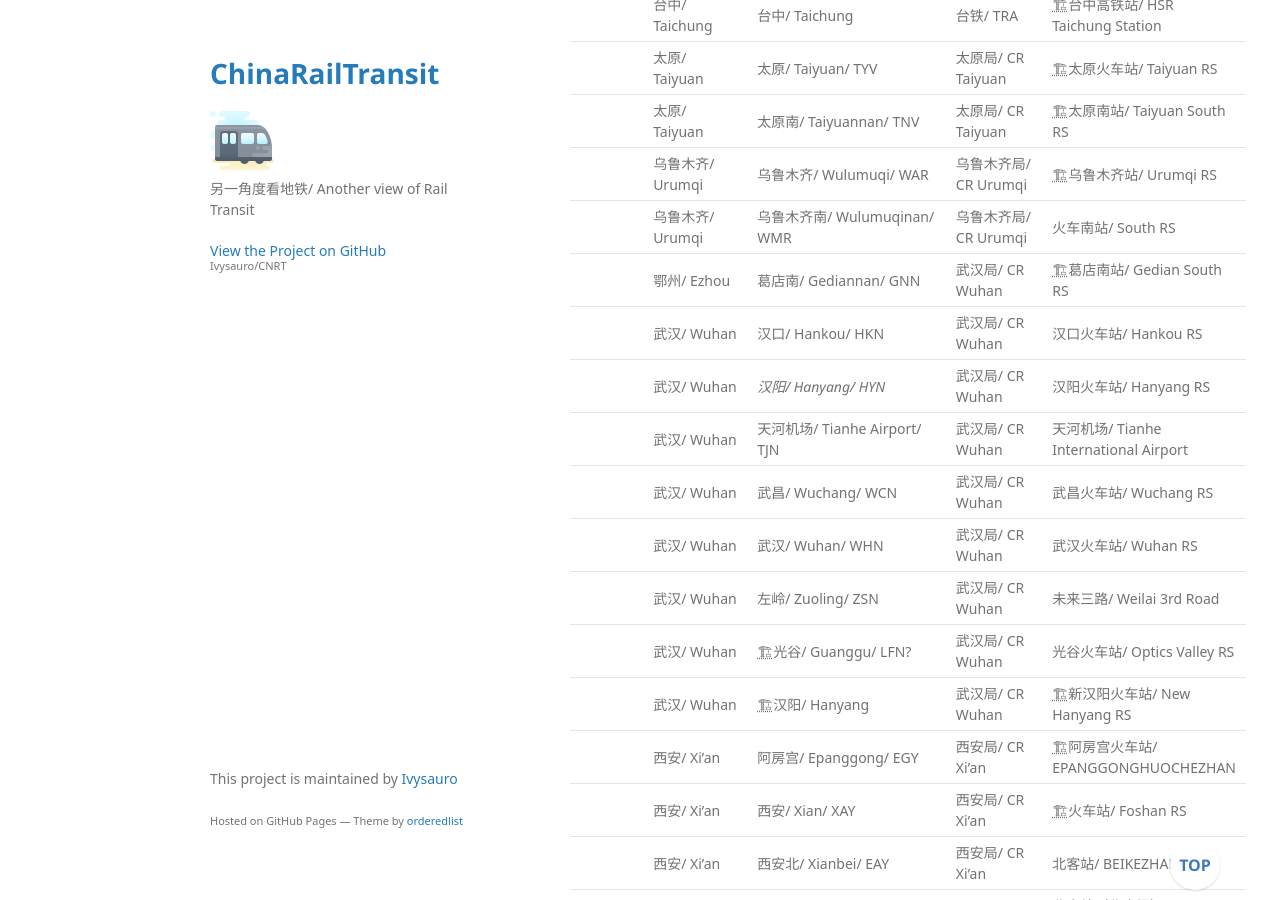
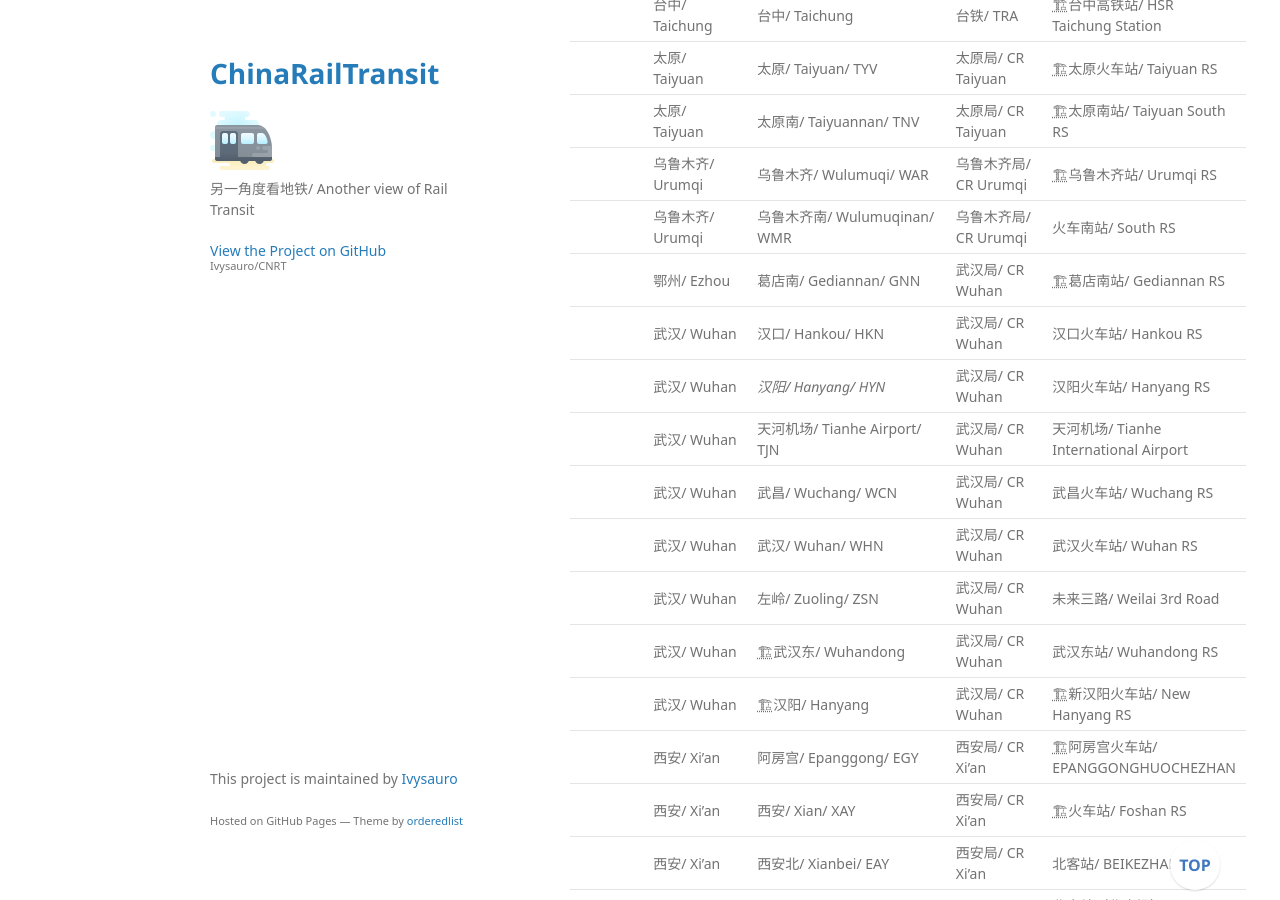
Before and after one commit to Ivysauro/CNRT, a Jekyll site: the page built from data/Rail-Rail.md, in a window 1280 px wide and 900 px high, scrolled down 12183 px. Built offline with Jekyll 4.4.1, drawn with Linux system fonts in a browser that asks for light colours; some web fonts are replaced; our own code applies the rules of GitHub Pages for plain Markdown files; a script that is not in the unit is left out.

Commit message:
🍊更新武汉数据

```diff
--- a/data/Rail-Rail.md
+++ b/data/Rail-Rail.md
@@ -236,14 +236,14 @@
 |  | 太原/ Taiyuan | 太原南/ Taiyuannan/ TNV | 太原局/ CR Taiyuan | 🏗太原南站/ Taiyuan South RS |
 |  | 乌鲁木齐/ Urumqi | 乌鲁木齐/ Wulumuqi/ WAR | 乌鲁木齐局/ CR Urumqi | 🏗乌鲁木齐站/ Urumqi RS |
 |  | 乌鲁木齐/ Urumqi | 乌鲁木齐南/ Wulumuqinan/ WMR | 乌鲁木齐局/ CR Urumqi | 火车南站/ South RS |
-|  | 鄂州/ Ezhou | 葛店南/ Gediannan/ GNN | 武汉局/ CR Wuhan | 🏗葛店南站/ Gedian South RS |
+|  | 鄂州/ Ezhou | 葛店南/ Gediannan/ GNN | 武汉局/ CR Wuhan | 🏗葛店南站/ Gediannan RS |
 |  | 武汉/ Wuhan | 汉口/ Hankou/ HKN | 武汉局/ CR Wuhan | 汉口火车站/ Hankou RS |
 |  | 武汉/ Wuhan | *汉阳/ Hanyang/ HYN* | 武汉局/ CR Wuhan | 汉阳火车站/ Hanyang RS |
 |  | 武汉/ Wuhan | 天河机场/ Tianhe Airport/ TJN | 武汉局/ CR Wuhan | 天河机场/ Tianhe International Airport |
 |  | 武汉/ Wuhan | 武昌/ Wuchang/ WCN | 武汉局/ CR Wuhan | 武昌火车站/ Wuchang RS |
 |  | 武汉/ Wuhan | 武汉/ Wuhan/ WHN | 武汉局/ CR Wuhan | 武汉火车站/ Wuhan RS |
 |  | 武汉/ Wuhan | 左岭/ Zuoling/ ZSN | 武汉局/ CR Wuhan | 未来三路/ Weilai 3rd Road |
-|  | 武汉/ Wuhan | 🏗光谷/ Guanggu/ LFN? | 武汉局/ CR Wuhan | 光谷火车站/ Optics Valley RS |
+|  | 武汉/ Wuhan | 🏗武汉东/ Wuhandong | 武汉局/ CR Wuhan | 武汉东站/ Wuhandong RS |
 |  | 武汉/ Wuhan | 🏗汉阳/ Hanyang | 武汉局/ CR Wuhan | 🏗新汉阳火车站/ New Hanyang RS |
 |  | 西安/ Xi'an | 阿房宫/ Epanggong/ EGY | 西安局/ CR Xi'an | 🏗阿房宫火车站/ EPANGGONGHUOCHEZHAN |
 |  | 西安/ Xi'an | 西安/ Xian/ XAY | 西安局/ CR Xi'an | 🏗火车站/ Foshan RS |
```
